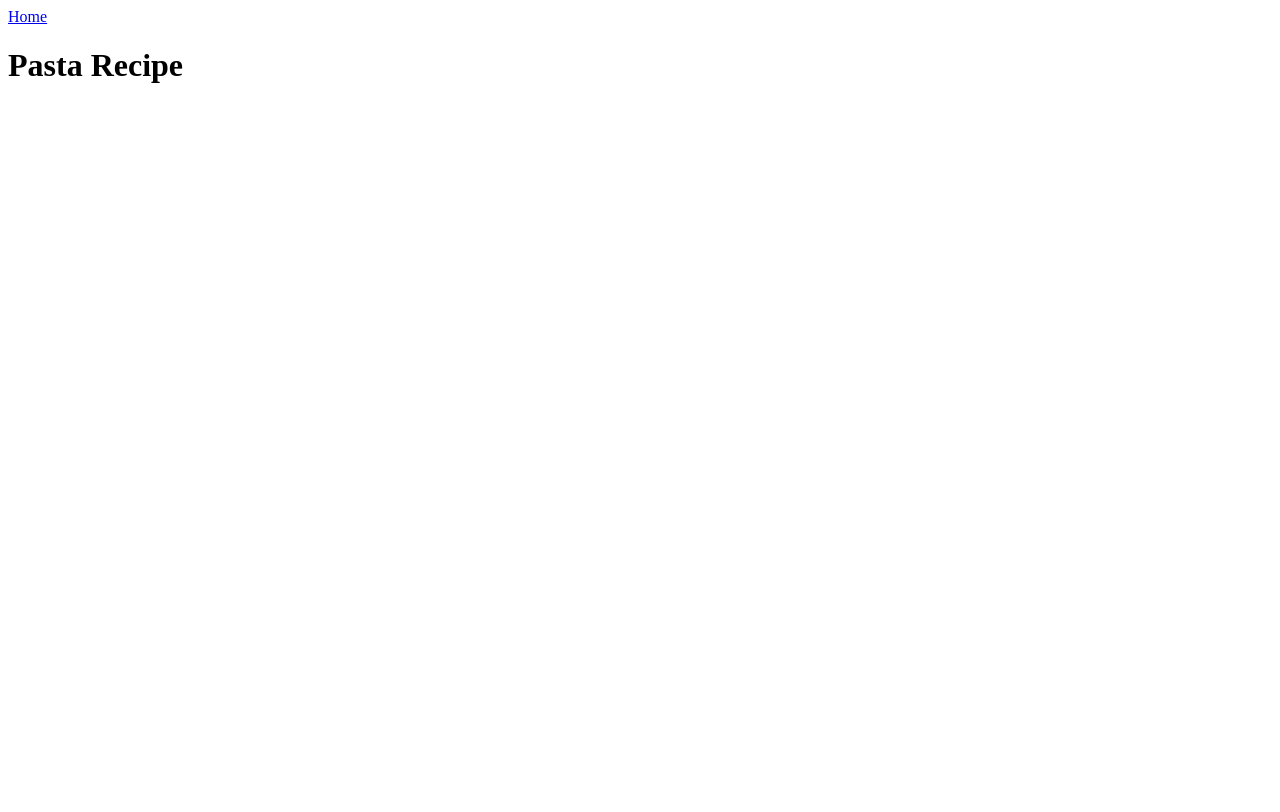
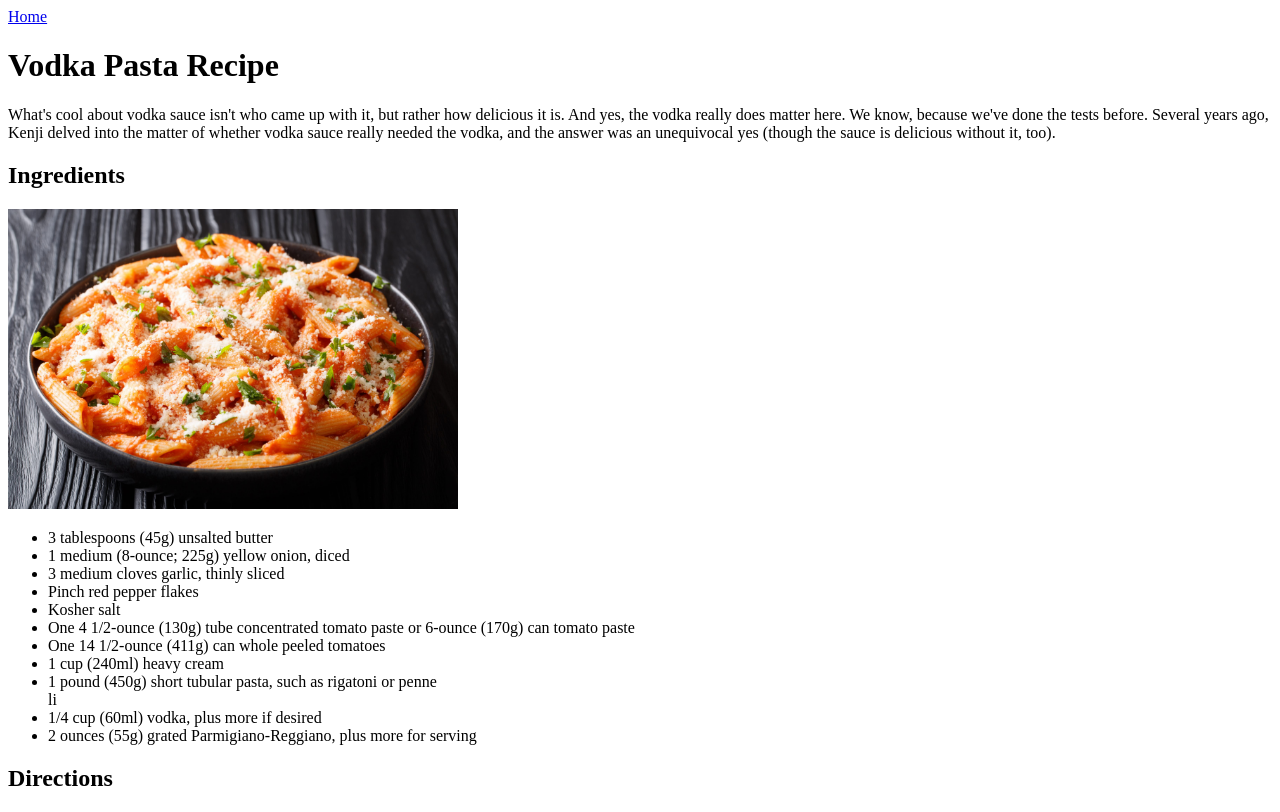
Before and after one commit to Jknurek/odin-recipes, a plain HTML site: page recipes/pasta.html in a window 1280 px wide. Drawn offline with Linux system fonts and the light colour scheme.

Commit message:
Added images and page content

```diff
--- a/recipes/pasta.html
+++ b/recipes/pasta.html
@@ -8,6 +8,33 @@
   </head>
   <body>
     <a href="../index.html">Home</a>
-    <h1>Pasta Recipe</h1>
+    <h1>Vodka Pasta Recipe</h1>
+    <p>
+      What's cool about vodka sauce isn't who came up with it, but rather how
+      delicious it is. And yes, the vodka really does matter here. We know,
+      because we've done the tests before. Several years ago, Kenji delved into
+      the matter of whether vodka sauce really needed the vodka, and the answer
+      was an unequivocal yes (though the sauce is delicious without it, too).
+    </p>
+    <h2>Ingredients</h2>
+    <img src="../images/vodka pasta.jpeg" alt="Vodka Pasta" height="300px" />
+    <ul>
+      <li>3 tablespoons (45g) unsalted butter</li>
+      <li>1 medium (8-ounce; 225g) yellow onion, diced</li>
+      <li>3 medium cloves garlic, thinly sliced</li>
+      <li>Pinch red pepper flakes</li>
+      <li>Kosher salt</li>
+      <li>
+        One 4 1/2-ounce (130g) tube concentrated tomato paste or 6-ounce (170g)
+        can tomato paste
+      </li>
+      <li>One 14 1/2-ounce (411g) can whole peeled tomatoes</li>
+      <li>1 cup (240ml) heavy cream</li>
+      <li>1 pound (450g) short tubular pasta, such as rigatoni or penne</li>
+      li
+      <li>1/4 cup (60ml) vodka, plus more if desired</li>
+      <li>2 ounces (55g) grated Parmigiano-Reggiano, plus more for serving</li>
+    </ul>
+    <h2>Directions</h2>
   </body>
 </html>
```
Also changed, not shown: index.html (+2 -1 lines), recipes/lobster.html (+29 -1 lines), recipes/steak.html (+14 -0 lines), images/broiled_lobster3.jpg (added), images/chef.png (added), images/steak-image.jpeg (added), images/vodka pasta.jpeg (added).
